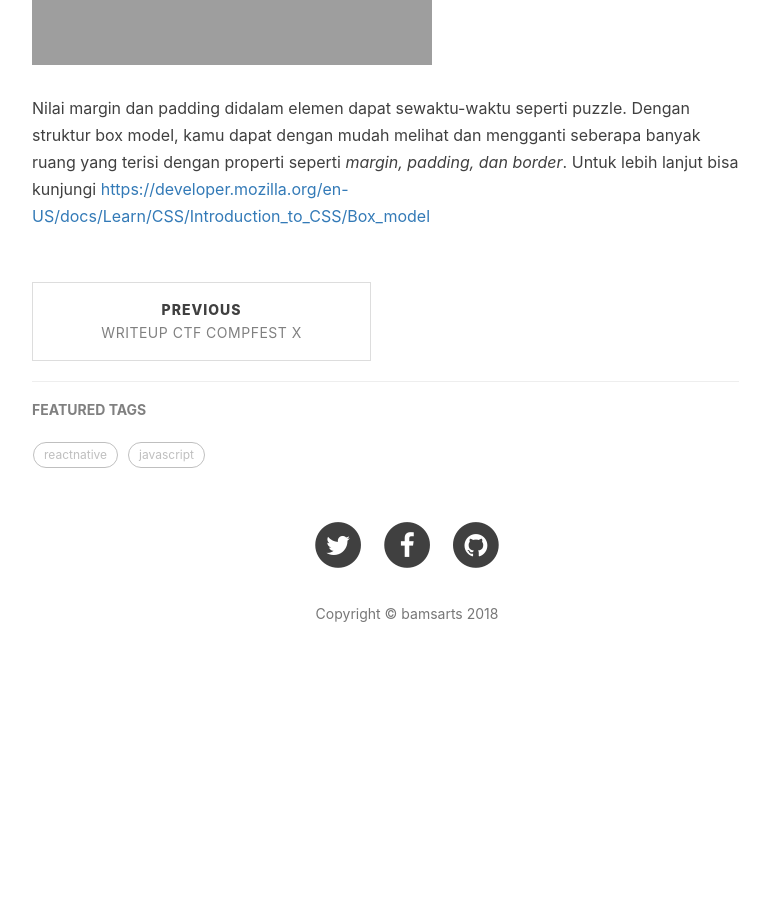
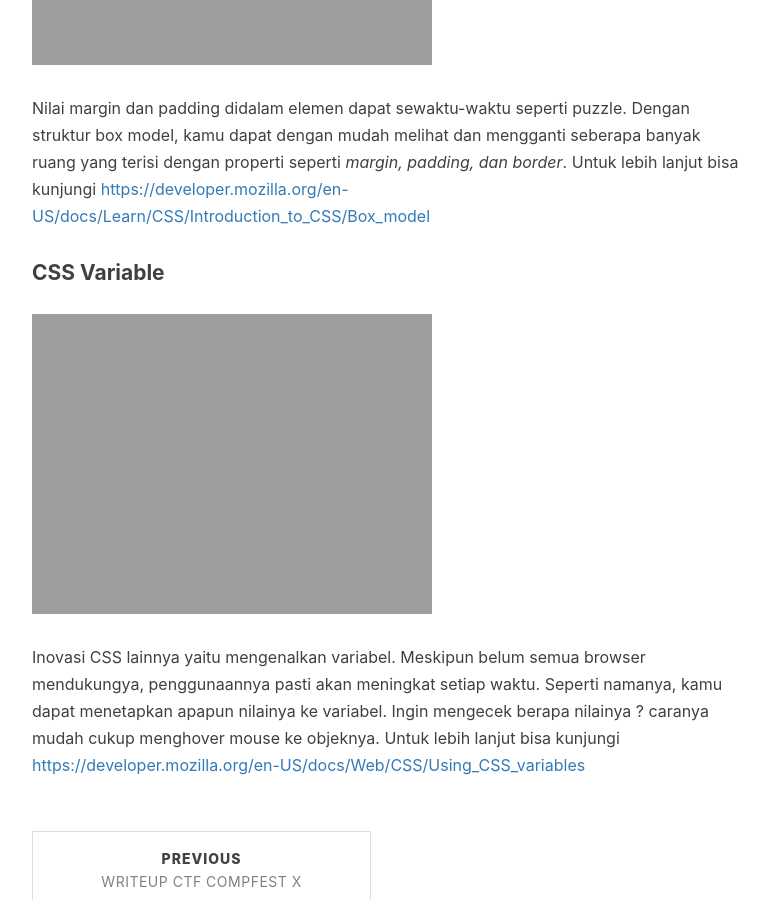
Before and after one commit to bamsarts/bamsarts.github.io, a Jekyll site: the page built from _posts/2018-09-11-Alasan-Kenapa-Harus-Menggunakan-Firefox-Untuk-Web-Development.md, in a window 1280 px wide and 900 px high, scrolled down 4585 px. Shown: the whole window, without its empty margins (233-1003 px from the left). Built offline with Jekyll 4.4.1, drawn with Linux system fonts in a browser that asks for light colours; nearby versions of some CDN libraries; emoji names are drawn with the system emoji font; comment, search, counter and statistics services are not loaded; before the commit the page ends 5303 px from its top, so only the background shows below that.

Commit message:
update post

```diff
--- a/_posts/2018-09-11-Alasan-Kenapa-Harus-Menggunakan-Firefox-Untuk-Web-Development.md
+++ b/_posts/2018-09-11-Alasan-Kenapa-Harus-Menggunakan-Firefox-Untuk-Web-Development.md
@@ -73,3 +73,9 @@ Satu diantara inovasi terbaru didalam CSS yaitu CSS _Grid Layout_. Dengan _DevTo
 ![CSS Grid](https://bamsarts.github.io/img/cssgrid.gif)
 
 Nilai margin dan padding didalam elemen dapat sewaktu-waktu seperti puzzle. Dengan struktur box model, kamu dapat dengan mudah melihat dan mengganti seberapa banyak ruang yang terisi dengan properti seperti _margin, padding, dan border_. Untuk lebih lanjut bisa kunjungi [https://developer.mozilla.org/en-US/docs/Learn/CSS/Introduction_to_CSS/Box_model](https://developer.mozilla.org/en-US/docs/Learn/CSS/Introduction_to_CSS/Box_model)
+
+#### CSS Variable
+
+![CSS Variables](https://bamsarts.github.io/img/cssVariabale.gif)
+
+Inovasi CSS lainnya yaitu mengenalkan variabel. Meskipun belum semua browser mendukungya, penggunaannya pasti akan meningkat setiap waktu. Seperti namanya, kamu dapat menetapkan apapun nilainya ke variabel. Ingin mengecek berapa nilainya ? caranya mudah cukup menghover mouse ke objeknya. Untuk lebih lanjut bisa kunjungi [https://developer.mozilla.org/en-US/docs/Web/CSS/Using_CSS_variables](https://developer.mozilla.org/en-US/docs/Web/CSS/Using_CSS_variables)
```
Also changed, not shown: 1 other file.
